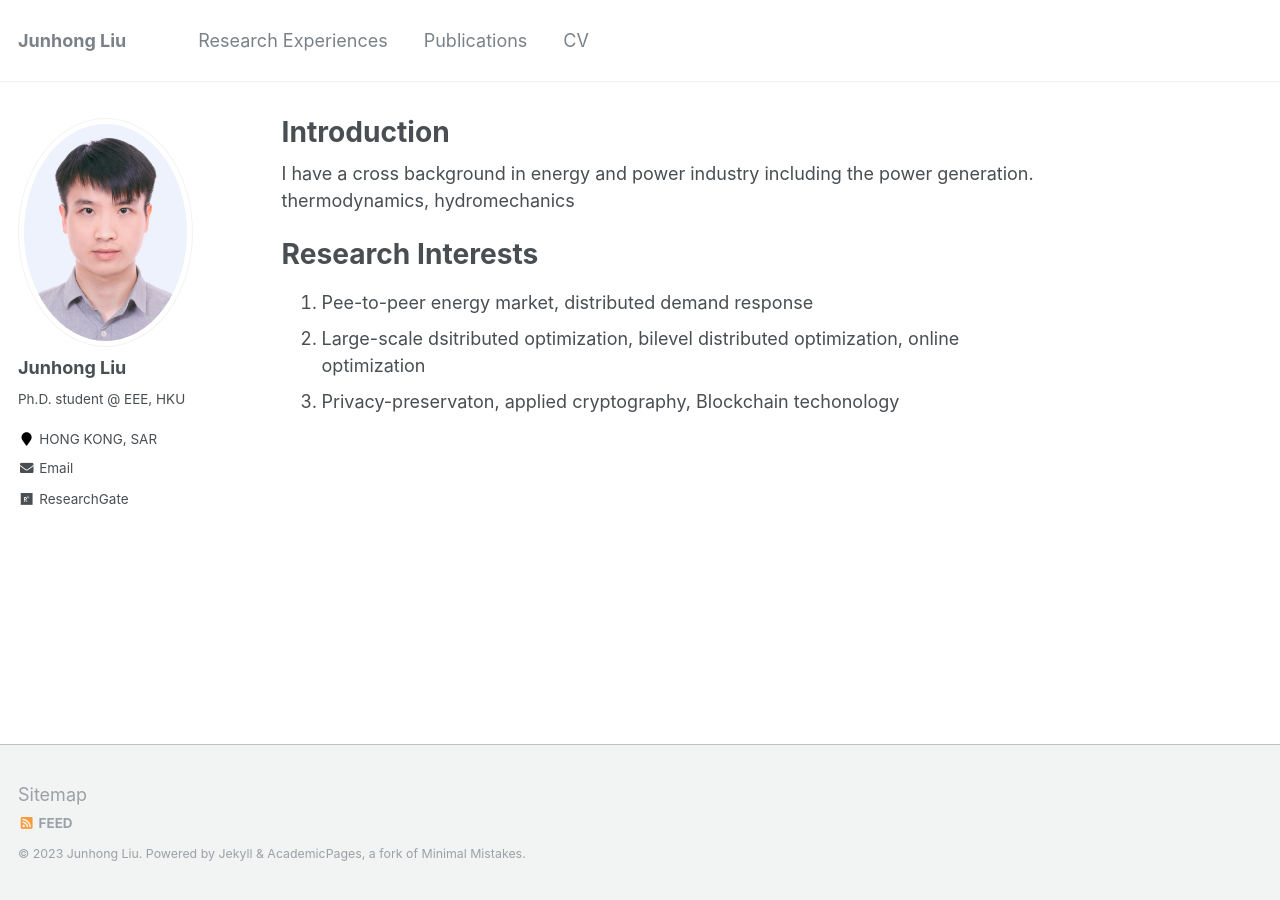
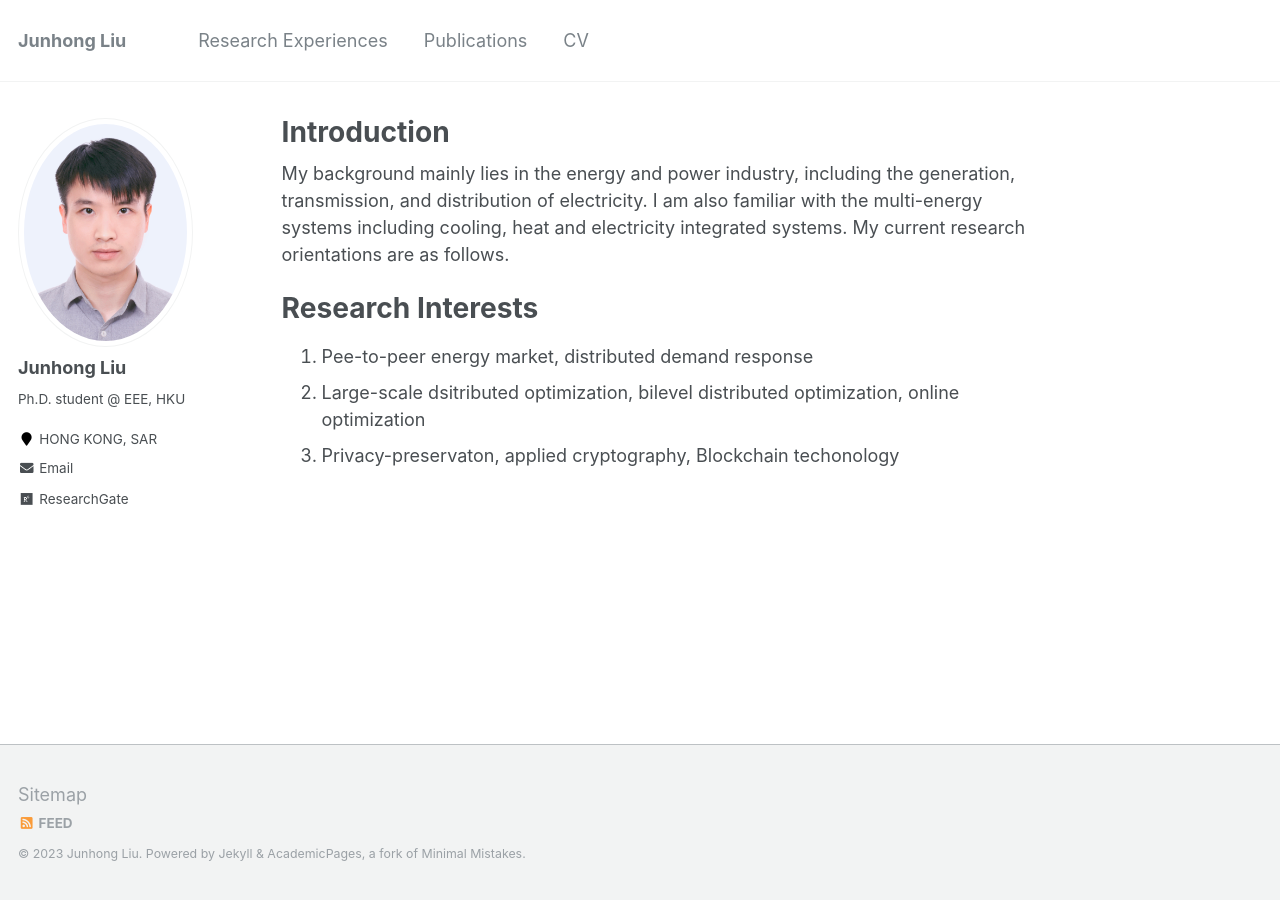
Before and after one commit to johnny-eee/online, a Jekyll site: the page built from _pages/about.md, in a window 1280 px wide. Built offline with Jekyll 4.4.1, drawn with Linux system fonts in a browser that asks for light colours.

Commit message:
Update about.md

```diff
--- a/_pages/about.md
+++ b/_pages/about.md
@@ -8,7 +8,7 @@ redirect_from:
   - /about.html
 ---
 
-I have a cross background in energy and power industry including the power generation. thermodynamics, hydromechanics
+My background mainly lies in the energy and power industry, including the generation, transmission, and distribution of electricity. I am also familiar with the multi-energy systems including cooling, heat and electricity integrated systems. My current research orientations are as follows.
 
 
 Research Interests
```
